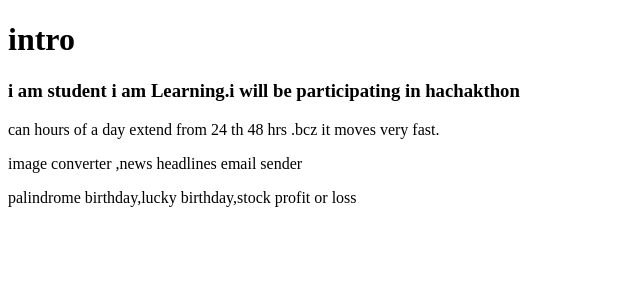
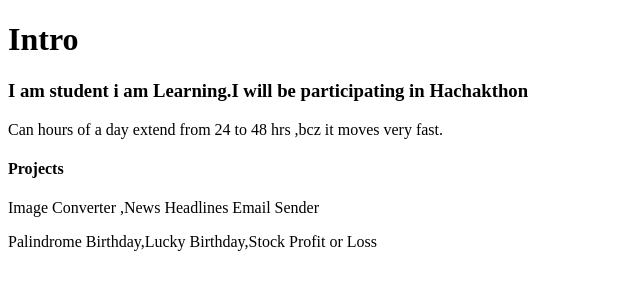
Before and after one commit to Praj78/justfun, a plain HTML site: page index.html in a window 1280 px wide. Shown: the whole page, without its empty margins (0-640 px from the left). Drawn offline with Linux system fonts and the light colour scheme.

Commit message:
camelcase done

```diff
--- a/index.html
+++ b/index.html
@@ -4,13 +4,14 @@
     <meta charset="UTF-8">
     <meta http-equiv="X-UA-Compatible" content="IE=edge">
     <meta name="viewport" content="width=device-width, initial-scale=1.0">
-    <title>about myself</title>
+    <title>About Myself</title>
 </head>
 <body>
-    <h1>intro</h1>
-    <h3>i am student i am Learning.i will be participating in hachakthon</h3>
-<p>can hours of a day extend from 24 th 48 hrs .bcz it moves very fast.</p>
-<p>image converter ,news headlines email sender </p>
-<p>palindrome birthday,lucky birthday,stock profit or loss</p>
+    <h1>Intro</h1>
+    <h3>I am student i am Learning.I will be participating in Hachakthon</h3>
+<p>Can hours of a day extend from 24 to 48 hrs ,bcz it moves very fast.</p>
+<h4>Projects</h4>
+<p>Image Converter ,News Headlines Email Sender </p>
+<p>Palindrome Birthday,Lucky Birthday,Stock Profit or Loss</p>
 </body>
 </html>
```
